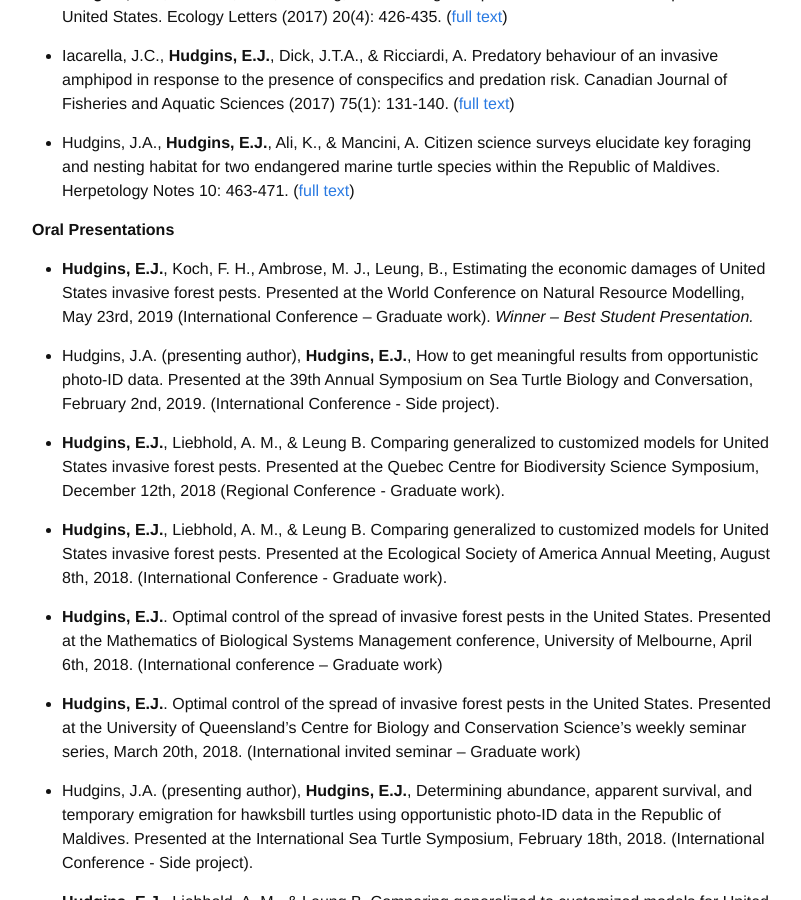
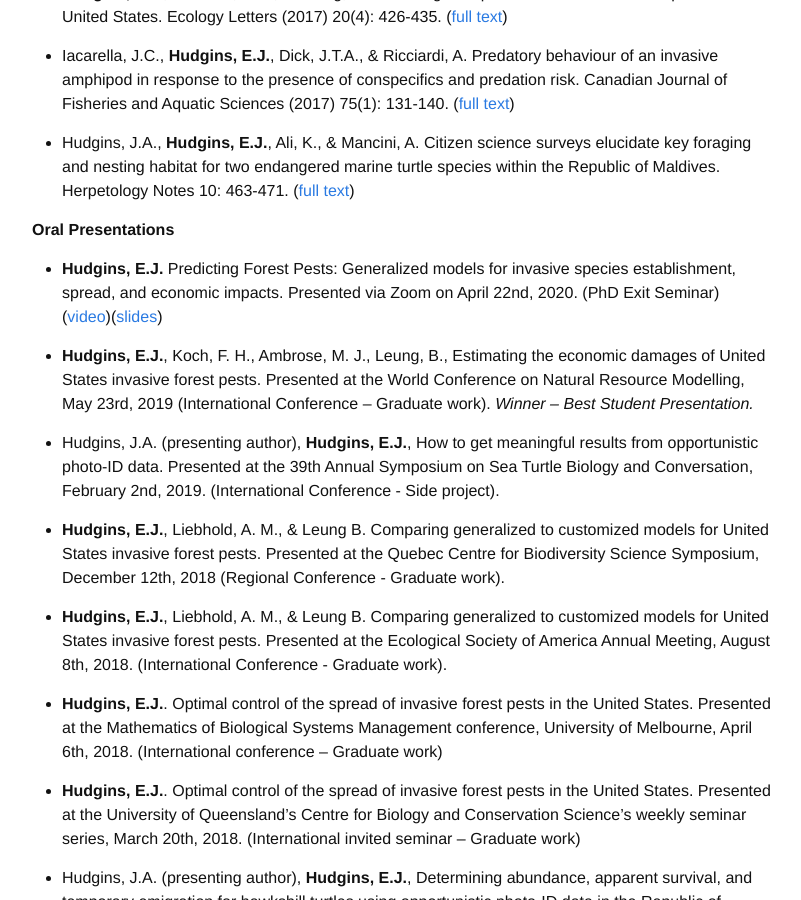
Before and after one commit to emmajhudgins/emmajhudgins.github.io, a Jekyll site: the page built from publications.md, in a window 1280 px wide and 900 px high, scrolled down 561 px. Shown: the whole window, without its empty margins (238-1039 px from the left). Built offline with Jekyll 4.4.1, drawn with Linux system fonts in a browser that asks for light colours; nearby versions of some CDN libraries; some web fonts are replaced.

Commit message:
Phd seminar links
removed extraneous files and updated phd seminar files

```diff
--- a/index.html
+++ b/index.html
@@ -14,4 +14,7 @@ I use computational methods to study the ecology,impacts, and management of inva
 	I have built models of invasive forest pest dispersal and establishment, urban tree distributions and pest-related tree mortality, and have used these models to project economic losses due to forest pests in urban areas.<br><br>
 
 	I am currently working on using these submodels to produce heuristics for the optimal spatiotemporal management of invasive species using mixed integer linear programming. <br><br>
+
+	Check out my PhD seminar here: https://youtu.be/hceSoNLj4X4
+	<br><br>
 </div>
--- a/publications.md
+++ b/publications.md
@@ -30,6 +30,9 @@ order: 2
 
 **Oral Presentations**
 
+* **Hudgins, E.J.** Predicting Forest Pests: Generalized models for invasive species establishment, spread, and economic impacts. Presented via Zoom on April 22nd, 2020. (PhD Exit Seminar) ([video](https://youtu.be/hceSoNLj4X4))([slides](https://drive.google.com/file/d/1cWsGwcmYP6OP44Yepc-Wbzv_8C4wifsu/view?usp=sharing))
+
+
 * **Hudgins, E.J.**, Koch, F. H., Ambrose, M. J., Leung, B., Estimating the economic damages of United States invasive forest pests. Presented at the World Conference on Natural Resource Modelling, May 23rd, 2019 (International Conference – Graduate work). _Winner – Best Student Presentation._
 
 * Hudgins, J.A. (presenting author), **Hudgins, E.J.**, How to get meaningful results from opportunistic photo-ID data. Presented at the 39th Annual Symposium on Sea Turtle Biology and Conversation, February 2nd, 2019. (International Conference - Side project).
```
Also changed, not shown: 4 other files.
